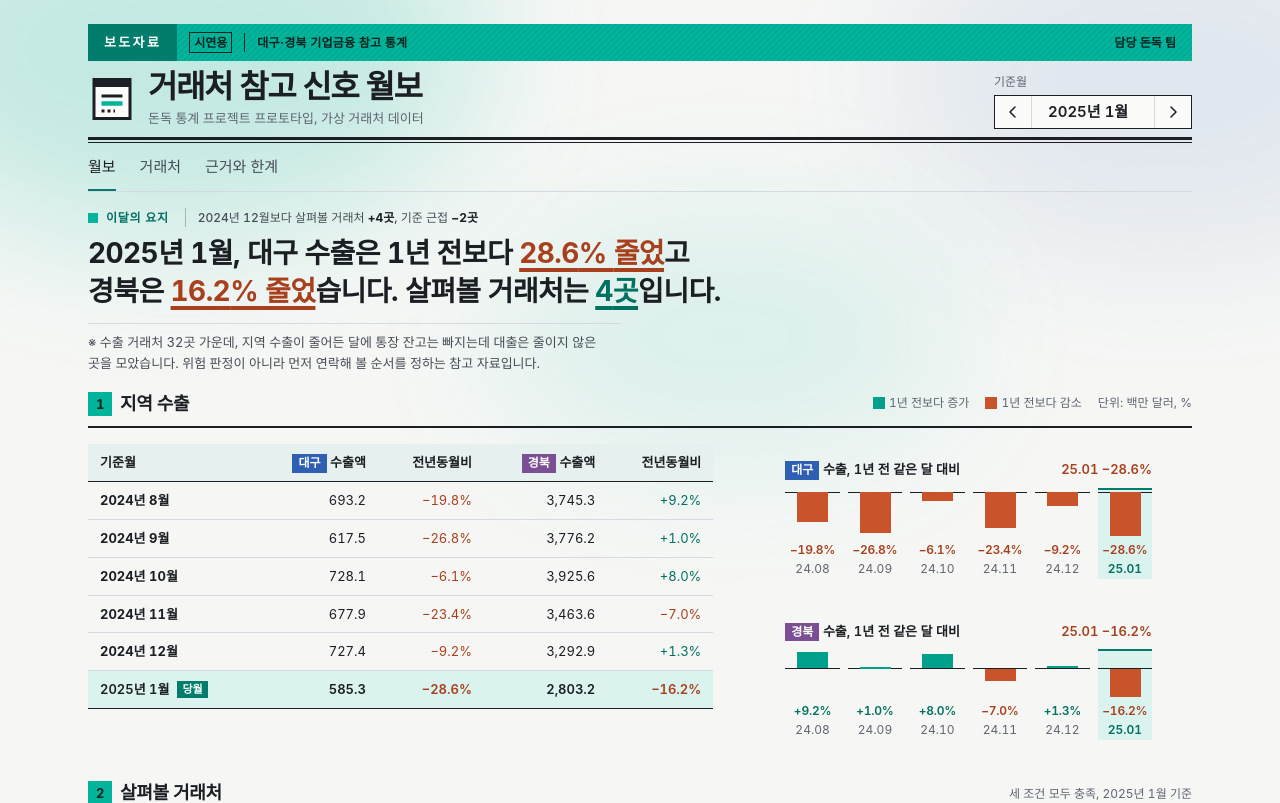
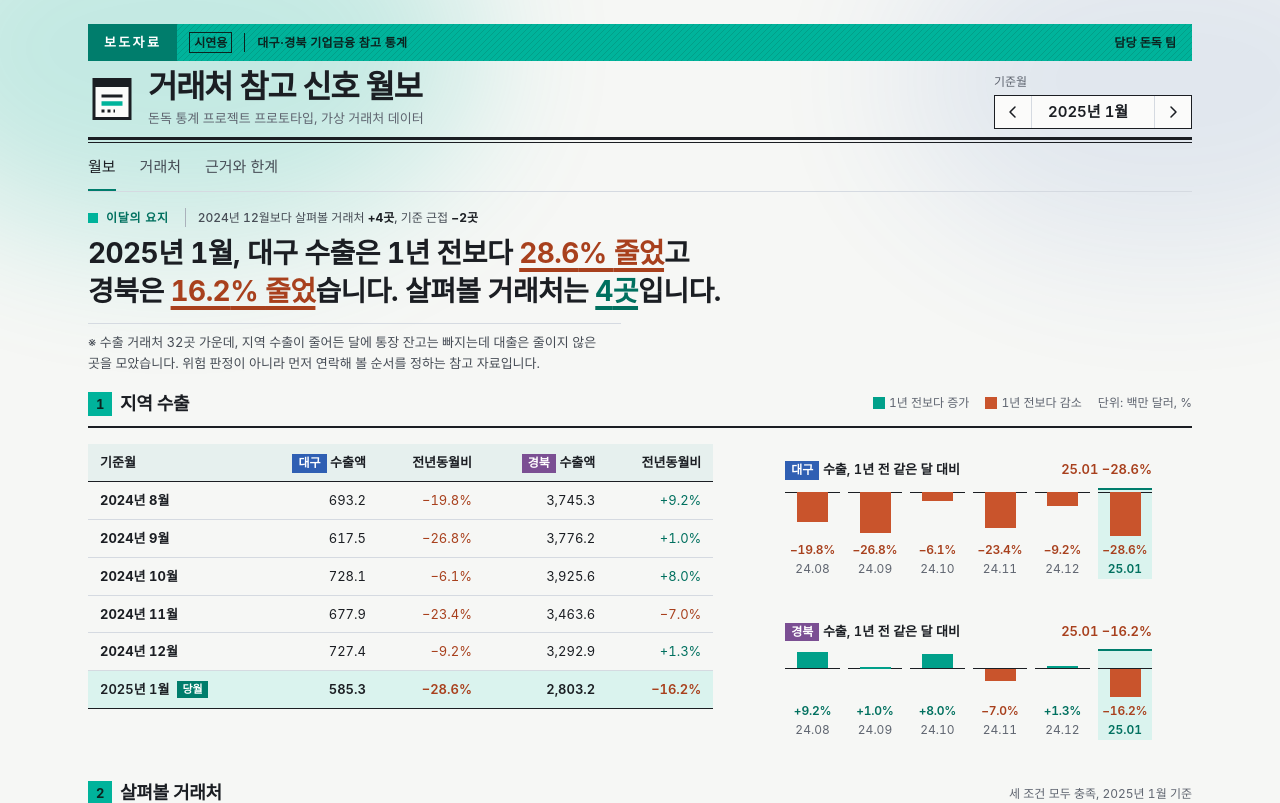
Before and after one commit to Don-Ddok/Don-Ddok_Dashboard, a React (Vite) app: page / in a window 1280 px wide. Shown: the top 803 px of the page. Built offline with nearby package versions, Linux system fonts and the light colour scheme; a web font is replaced by a local one.

Commit message:
fix: 가운데 빛번짐 제거, 위쪽 양쪽 끝만 남김

```diff
--- a/src/App.tsx
+++ b/src/App.tsx
@@ -41,9 +41,8 @@ export default function App() {
   return (
     <MonthProvider>
       <DocumentTitle />
-      {/* 뒷배경 장식: 페이지 맨 위에만 민트·청색 빛번짐. 스크롤하면 함께 올라가 표 뒤에는 깔리지 않는다 */}
+      {/* 뒷배경 장식: 페이지 맨 위 양쪽 끝에만 민트·청색 빛번짐. 스크롤하면 함께 올라가 표 뒤에는 깔리지 않는다 */}
       <div className="backdrop-glow" aria-hidden="true">
-        <span />
         <span />
         <span />
       </div>
--- a/src/styles/app.css
+++ b/src/styles/app.css
@@ -44,15 +44,6 @@
   width: 34rem;
   height: 22rem;
   background: var(--region-dg);
-  opacity: 0.1;
-}
-
-.backdrop-glow span:nth-child(3) {
-  top: 13rem;
-  left: 38%;
-  width: 30rem;
-  height: 16rem;
-  background: var(--mint);
   opacity: 0.1;
 }
 
```
